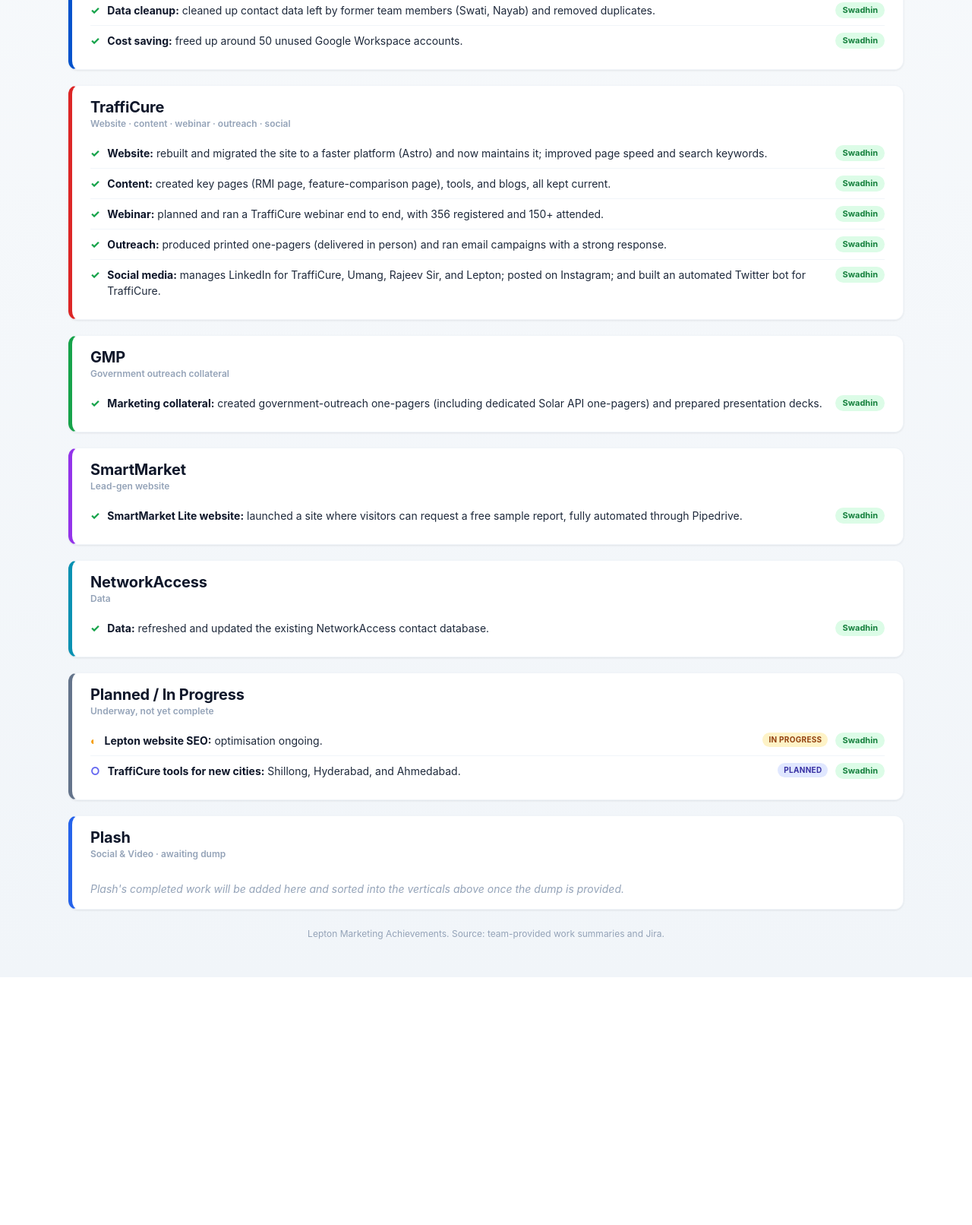
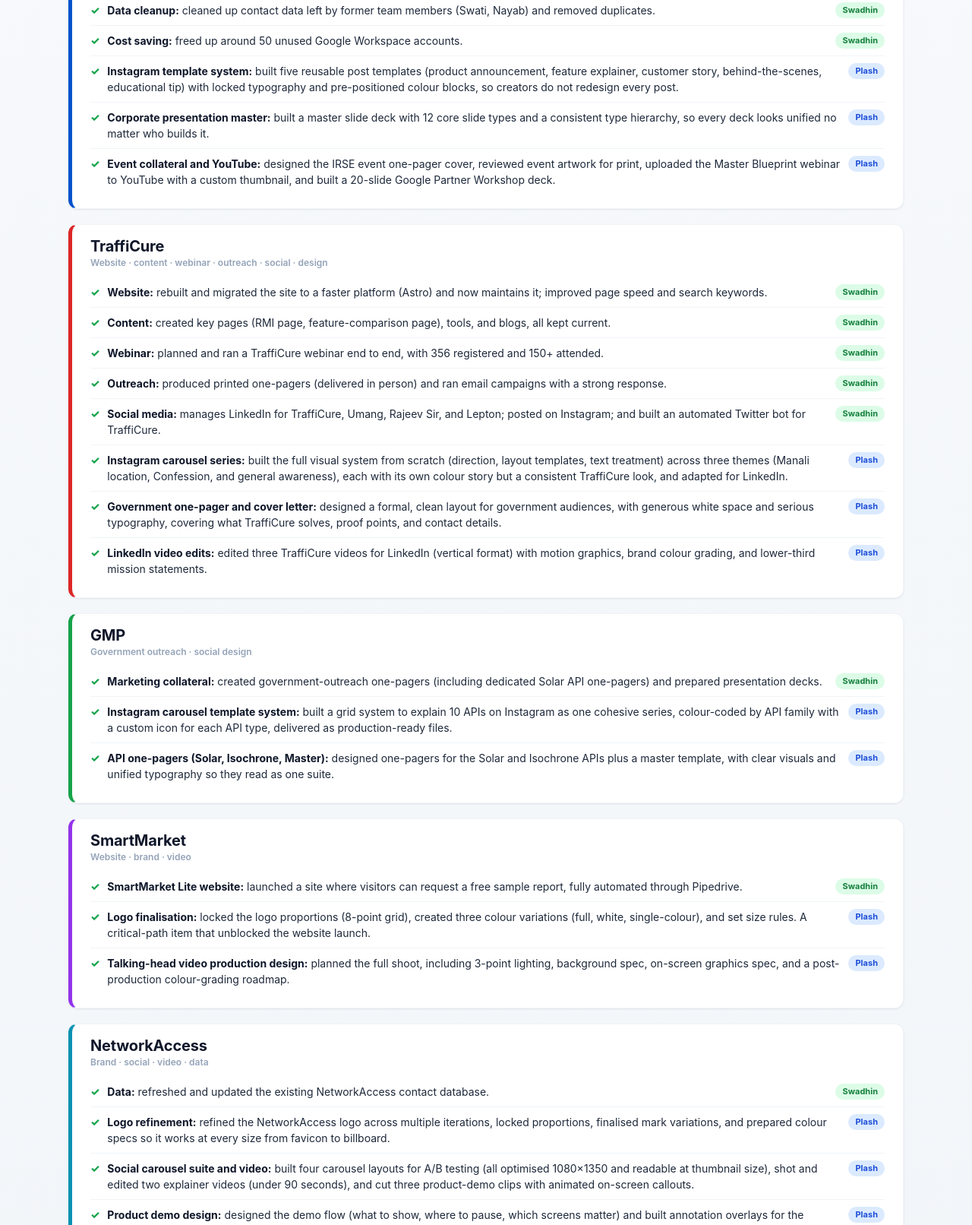
Before and after one commit to lakshaychachra03/lepton-marketing-dashboard, a website: page achievements.html in a window 1280 px wide. Shown: the part 573-2185 px from the top of the page at 76% size. Before the commit the page ends 1859 px from the top, so only its background shows below. Drawn offline with Linux system fonts and the light colour scheme.

Commit message:
Add Plash's design/video work into each vertical; remove placeholder

```diff
--- a/achievements.html
+++ b/achievements.html
@@ -7,11 +7,6 @@
   .meta { color: #64748b; font-size: 14px; margin: 0 0 18px; }
   .backlink { display: inline-block; margin-bottom: 16px; font-size: 13px; color: #0052cc; font-weight: 600; text-decoration: none; }
   .backlink:hover { text-decoration: underline; }
-  /* headline band */
-  .band { display: flex; flex-wrap: wrap; gap: 12px; margin: 8px 0 26px; }
-  .stat { background: #fff; border: 1px solid #e2e8f0; border-radius: 10px; padding: 14px 20px; box-shadow: 0 1px 3px rgba(15,23,42,0.06); flex: 1; min-width: 150px; }
-  .stat .num { font-size: 26px; font-weight: 800; color: #0f172a; letter-spacing: -0.02em; }
-  .stat .lbl { font-size: 12px; color: #64748b; font-weight: 600; margin-top: 2px; }
   /* vertical cards */
   .vert { background: #fff; border-radius: 12px; margin-bottom: 20px; box-shadow: 0 1px 3px rgba(15,23,42,0.06), 0 1px 2px rgba(15,23,42,0.03); border: 1px solid #f1f5f9; border-left: 5px solid #0052cc; overflow: hidden; }
   .vert-head { padding: 16px 24px 12px; }
@@ -39,8 +34,6 @@
   .badge { flex-shrink: 0; font-size: 10px; font-weight: 700; padding: 2px 8px; border-radius: 10px; text-transform: uppercase; letter-spacing: 0.3px; }
   .badge.prog { background: #fef3c7; color: #92400e; }
   .badge.plan { background: #e0e7ff; color: #3730a3; }
-  /* placeholder */
-  .placeholder { padding: 18px 24px; color: #94a3b8; font-style: italic; font-size: 14px; }
   .legend { font-size: 12px; color: #64748b; margin: 18px 0 6px; }
   .legend .who { margin-right: 4px; }
   footer { color: #94a3b8; font-size: 12px; margin-top: 24px; text-align: center; }
@@ -52,14 +45,12 @@
 
 <p class="legend">Owner key:
   <span class="who swadhin">Swadhin</span>
-  <span class="who lakshay">Lakshay</span>
-  <span class="who chetna">Chetna</span>
   <span class="who plash">Plash</span>
 </p>
 
 <!-- LEPTON -->
 <div class="vert lepton">
-  <div class="vert-head"><h2>Lepton</h2><div class="sub">Website · systems · data · email</div></div>
+  <div class="vert-head"><h2>Lepton</h2><div class="sub">Website · systems · data · email · design</div></div>
   <ul class="wins">
     <li><span class="tick">✓</span><span class="win-text"><b>Website relaunch:</b> rebuilt and moved the Lepton website to a faster, more stable platform (Vercel), retired the old WordPress/Keka setup, and completed the switch-over with zero downtime. HR page now live.</span><span class="who swadhin">Swadhin</span></li>
     <li><span class="tick">✓</span><span class="win-text"><b>Email marketing:</b> relaunched email campaigns and improved the open rate 4x.</span><span class="who swadhin">Swadhin</span></li>
@@ -69,42 +60,55 @@
     <li><span class="tick">✓</span><span class="win-text"><b>Lepton Wiki:</b> created a central knowledge base holding all product information, kept continuously updated.</span><span class="who swadhin">Swadhin</span></li>
     <li><span class="tick">✓</span><span class="win-text"><b>Data cleanup:</b> cleaned up contact data left by former team members (Swati, Nayab) and removed duplicates.</span><span class="who swadhin">Swadhin</span></li>
     <li><span class="tick">✓</span><span class="win-text"><b>Cost saving:</b> freed up around 50 unused Google Workspace accounts.</span><span class="who swadhin">Swadhin</span></li>
+    <li><span class="tick">✓</span><span class="win-text"><b>Instagram template system:</b> built five reusable post templates (product announcement, feature explainer, customer story, behind-the-scenes, educational tip) with locked typography and pre-positioned colour blocks, so creators do not redesign every post.</span><span class="who plash">Plash</span></li>
+    <li><span class="tick">✓</span><span class="win-text"><b>Corporate presentation master:</b> built a master slide deck with 12 core slide types and a consistent type hierarchy, so every deck looks unified no matter who builds it.</span><span class="who plash">Plash</span></li>
+    <li><span class="tick">✓</span><span class="win-text"><b>Event collateral and YouTube:</b> designed the IRSE event one-pager cover, reviewed event artwork for print, uploaded the Master Blueprint webinar to YouTube with a custom thumbnail, and built a 20-slide Google Partner Workshop deck.</span><span class="who plash">Plash</span></li>
   </ul>
 </div>
 
 <!-- TRAFFICURE -->
 <div class="vert trafficure">
-  <div class="vert-head"><h2>TraffiCure</h2><div class="sub">Website · content · webinar · outreach · social</div></div>
+  <div class="vert-head"><h2>TraffiCure</h2><div class="sub">Website · content · webinar · outreach · social · design</div></div>
   <ul class="wins">
     <li><span class="tick">✓</span><span class="win-text"><b>Website:</b> rebuilt and migrated the site to a faster platform (Astro) and now maintains it; improved page speed and search keywords.</span><span class="who swadhin">Swadhin</span></li>
     <li><span class="tick">✓</span><span class="win-text"><b>Content:</b> created key pages (RMI page, feature-comparison page), tools, and blogs, all kept current.</span><span class="who swadhin">Swadhin</span></li>
     <li><span class="tick">✓</span><span class="win-text"><b>Webinar:</b> planned and ran a TraffiCure webinar end to end, with 356 registered and 150+ attended.</span><span class="who swadhin">Swadhin</span></li>
     <li><span class="tick">✓</span><span class="win-text"><b>Outreach:</b> produced printed one-pagers (delivered in person) and ran email campaigns with a strong response.</span><span class="who swadhin">Swadhin</span></li>
     <li><span class="tick">✓</span><span class="win-text"><b>Social media:</b> manages LinkedIn for TraffiCure, Umang, Rajeev Sir, and Lepton; posted on Instagram; and built an automated Twitter bot for TraffiCure.</span><span class="who swadhin">Swadhin</span></li>
+    <li><span class="tick">✓</span><span class="win-text"><b>Instagram carousel series:</b> built the full visual system from scratch (direction, layout templates, text treatment) across three themes (Manali location, Confession, and general awareness), each with its own colour story but a consistent TraffiCure look, and adapted for LinkedIn.</span><span class="who plash">Plash</span></li>
+    <li><span class="tick">✓</span><span class="win-text"><b>Government one-pager and cover letter:</b> designed a formal, clean layout for government audiences, with generous white space and serious typography, covering what TraffiCure solves, proof points, and contact details.</span><span class="who plash">Plash</span></li>
+    <li><span class="tick">✓</span><span class="win-text"><b>LinkedIn video edits:</b> edited three TraffiCure videos for LinkedIn (vertical format) with motion graphics, brand colour grading, and lower-third mission statements.</span><span class="who plash">Plash</span></li>
   </ul>
 </div>
 
 <!-- GMP -->
 <div class="vert gmp">
-  <div class="vert-head"><h2>GMP</h2><div class="sub">Government outreach collateral</div></div>
+  <div class="vert-head"><h2>GMP</h2><div class="sub">Government outreach · social design</div></div>
   <ul class="wins">
     <li><span class="tick">✓</span><span class="win-text"><b>Marketing collateral:</b> created government-outreach one-pagers (including dedicated Solar API one-pagers) and prepared presentation decks.</span><span class="who swadhin">Swadhin</span></li>
+    <li><span class="tick">✓</span><span class="win-text"><b>Instagram carousel template system:</b> built a grid system to explain 10 APIs on Instagram as one cohesive series, colour-coded by API family with a custom icon for each API type, delivered as production-ready files.</span><span class="who plash">Plash</span></li>
+    <li><span class="tick">✓</span><span class="win-text"><b>API one-pagers (Solar, Isochrone, Master):</b> designed one-pagers for the Solar and Isochrone APIs plus a master template, with clear visuals and unified typography so they read as one suite.</span><span class="who plash">Plash</span></li>
   </ul>
 </div>
 
 <!-- SMARTMARKET -->
 <div class="vert smartmarket">
-  <div class="vert-head"><h2>SmartMarket</h2><div class="sub">Lead-gen website</div></div>
+  <div class="vert-head"><h2>SmartMarket</h2><div class="sub">Website · brand · video</div></div>
   <ul class="wins">
     <li><span class="tick">✓</span><span class="win-text"><b>SmartMarket Lite website:</b> launched a site where visitors can request a free sample report, fully automated through Pipedrive.</span><span class="who swadhin">Swadhin</span></li>
+    <li><span class="tick">✓</span><span class="win-text"><b>Logo finalisation:</b> locked the logo proportions (8-point grid), created three colour variations (full, white, single-colour), and set size rules. A critical-path item that unblocked the website launch.</span><span class="who plash">Plash</span></li>
+    <li><span class="tick">✓</span><span class="win-text"><b>Talking-head video production design:</b> planned the full shoot, including 3-point lighting, background spec, on-screen graphics spec, and a post-production colour-grading roadmap.</span><span class="who plash">Plash</span></li>
   </ul>
 </div>
 
 <!-- NETWORKACCESS -->
 <div class="vert networkaccess">
-  <div class="vert-head"><h2>NetworkAccess</h2><div class="sub">Data</div></div>
+  <div class="vert-head"><h2>NetworkAccess</h2><div class="sub">Brand · social · video · data</div></div>
   <ul class="wins">
     <li><span class="tick">✓</span><span class="win-text"><b>Data:</b> refreshed and updated the existing NetworkAccess contact database.</span><span class="who swadhin">Swadhin</span></li>
+    <li><span class="tick">✓</span><span class="win-text"><b>Logo refinement:</b> refined the NetworkAccess logo across multiple iterations, locked proportions, finalised mark variations, and prepared colour specs so it works at every size from favicon to billboard.</span><span class="who plash">Plash</span></li>
+    <li><span class="tick">✓</span><span class="win-text"><b>Social carousel suite and video:</b> built four carousel layouts for A/B testing (all optimised 1080×1350 and readable at thumbnail size), shot and edited two explainer videos (under 90 seconds), and cut three product-demo clips with animated on-screen callouts.</span><span class="who plash">Plash</span></li>
+    <li><span class="tick">✓</span><span class="win-text"><b>Product demo design:</b> designed the demo flow (what to show, where to pause, which screens matter) and built annotation overlays for the walkthrough.</span><span class="who plash">Plash</span></li>
   </ul>
 </div>
 
@@ -114,13 +118,8 @@
   <ul class="wins">
     <li><span class="tick" style="color:#f59e0b;">◐</span><span class="win-text"><b>Lepton website SEO:</b> optimisation ongoing.</span><span class="badge prog">In Progress</span><span class="who swadhin">Swadhin</span></li>
     <li><span class="tick" style="color:#6366f1;">○</span><span class="win-text"><b>TraffiCure tools for new cities:</b> Shillong, Hyderabad, and Ahmedabad.</span><span class="badge plan">Planned</span><span class="who swadhin">Swadhin</span></li>
+    <li><span class="tick" style="color:#6366f1;">○</span><span class="win-text"><b>Deck creator tool:</b> build a wireframe and a simple deck creator so sales and others can generate personalised, on-brand decks for customers.</span><span class="badge plan">Planned</span><span class="who plash">Plash</span></li>
   </ul>
-</div>
-
-<!-- PLASH (pending) -->
-<div class="vert infra" style="border-left-color:#2563eb;">
-  <div class="vert-head"><h2>Plash</h2><div class="sub">Social &amp; Video · awaiting dump</div></div>
-  <div class="placeholder">Plash's completed work will be added here and sorted into the verticals above once the dump is provided.</div>
 </div>
 
 <footer>Lepton Marketing Achievements. Source: team-provided work summaries and Jira.</footer>
```
